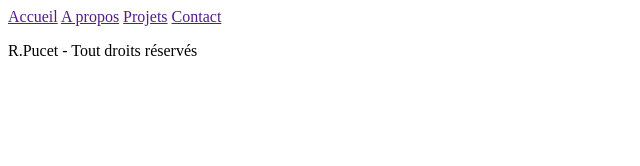
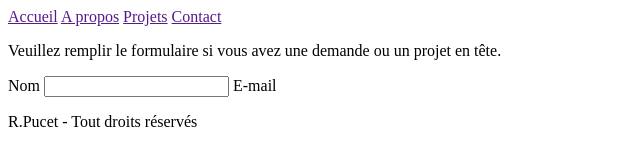
Before and after one commit to RaphaelP3/Portfolio-rp, a plain HTML site: page contact.html in a window 1280 px wide. Shown: the whole page, without its empty margins (0-640 px from the left). Drawn offline with Linux system fonts and the light colour scheme.

Commit message:
Création du formulaire (html)

```diff
--- a/contact.html
+++ b/contact.html
@@ -16,8 +16,17 @@
         </nav>
     </header>
     <main>
-        <section>
-
+        <section class="form-contact">
+            <div class="form-block">
+                <p class="form-info">
+                    Veuillez remplir le formulaire si vous avez une demande ou un projet en tête.
+                </p>
+                <form class="form-body" action="">
+                    <label for="name">Nom</label>
+                    <input type="text" name="name" id="name" required>
+                    <label for="">E-mail</label>
+                </form>
+            </div>
         </section>
     </main>
     <footer class="footer">
```
